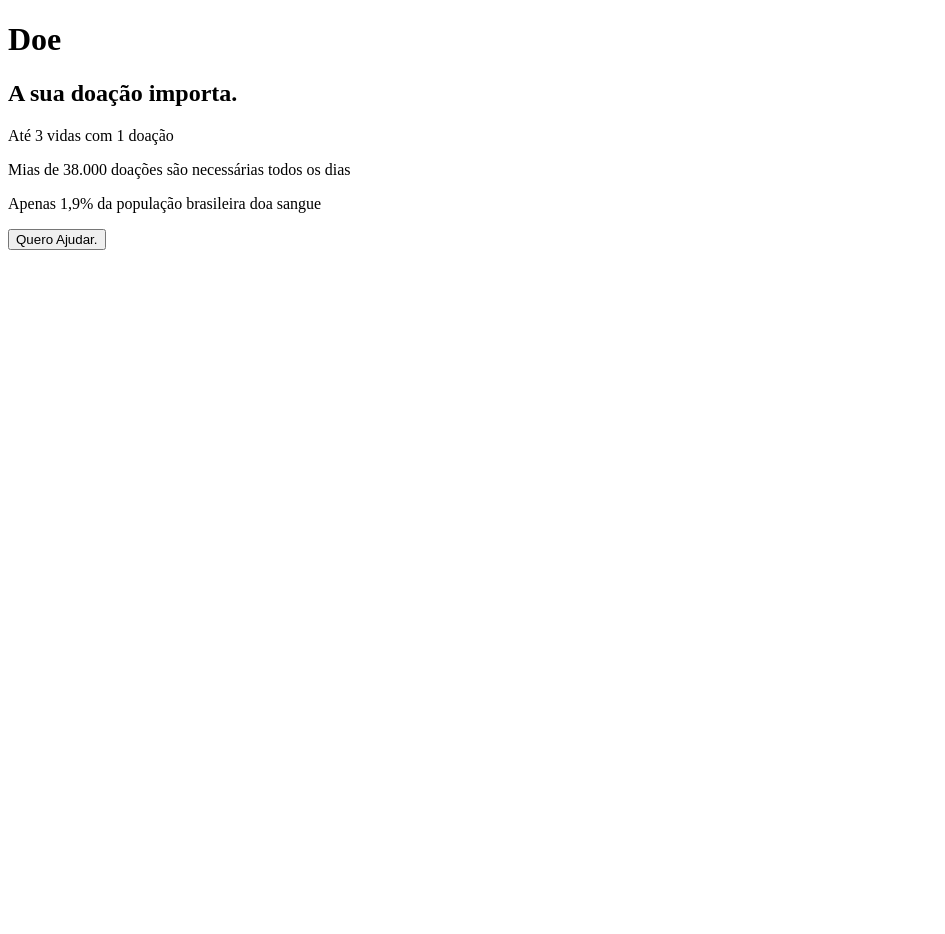
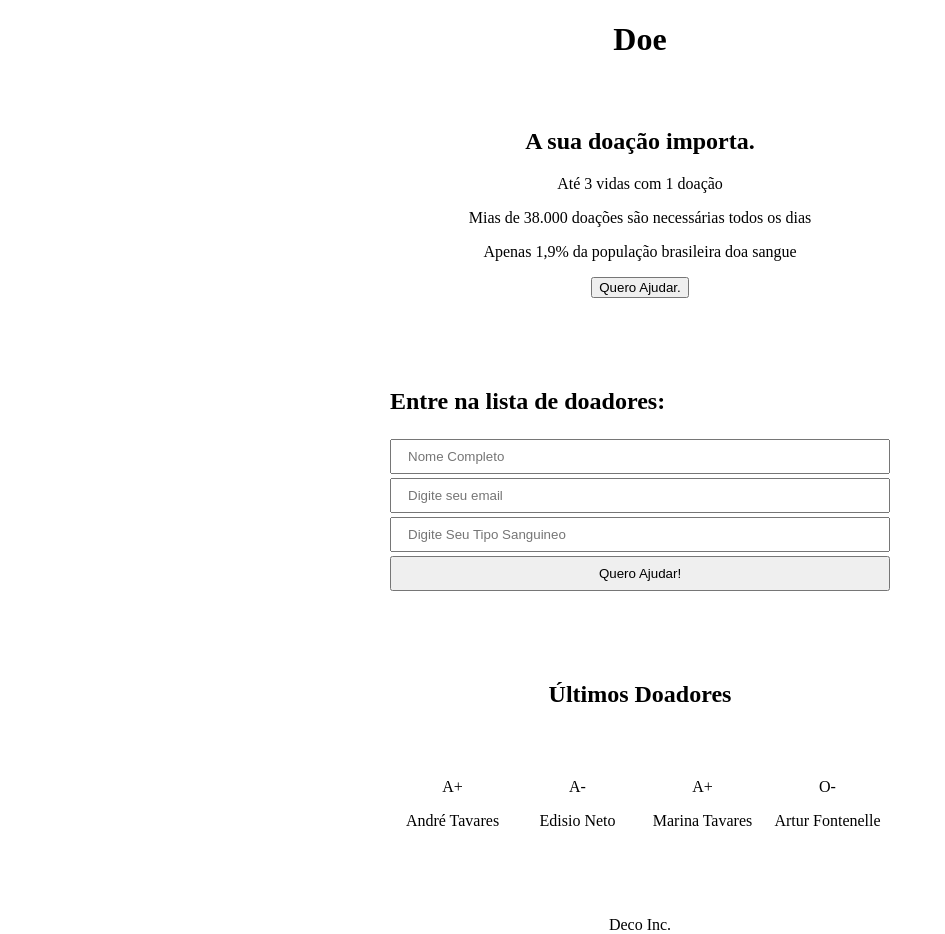
Before and after one commit to AndreVTavares/LaunchApp, a plain HTML site: page idex.html in a window 1280 px wide. Shown: the whole page, without its empty margins (0-945 px from the left). Before the commit the page ends 800 px from the top, so only its background shows below. Drawn offline with Linux system fonts and the light colour scheme.

Commit message:
adição do arquivo css

```diff
--- a/idex.html
+++ b/idex.html
@@ -3,6 +3,8 @@
 
 <head>
     <title>Doe Sangue! Doe Vida!</title>
+
+    <link rel="stylesheet" href="/style.css">
 </head>
 
 <body>
@@ -16,9 +18,47 @@
         <button>Quero Ajudar.</button>
 
     </header>
-    <section></section>
-    <main></main>
-    <footer></footer>
+
+    <section class="form">
+        <h2>Entre na lista de doadores:</h2>
+        <form action="/">
+            <input type="text" name="name" placeholder="Nome Completo">
+
+            <input type="text" name="email" placeholder="Digite seu email">
+
+            <input type="text" name="blood" placeholder="Digite Seu Tipo Sanguineo">
+
+            <button>Quero Ajudar!</button>
+        </form>
+    </section>
+
+    <main>
+        <h2>Últimos Doadores</h2>
+
+        <section class="donors">
+            <div class="donor">
+                <div class="blood">A+</div>
+                <p>André Tavares</p>
+            </div>
+
+            <div class="donor">
+                <div class="blood">A-</div>
+                <p>Edisio Neto</p>
+            </div>
+
+            <div class="donor">
+                <div class="blood">A+</div>
+                <p>Marina Tavares</p>
+            </div>
+
+            <div class="donor">
+                <div class="blood">O-</div>
+                <p>Artur Fontenelle</p>
+            </div>
+        </section>
+    </main>
+
+    <footer>Deco Inc.</footer>
 </body>
 
 
--- /dev/null
+++ b/style.css
@@ -0,0 +1,50 @@
+html, body {
+    margin:0;
+}
+
+body {
+    display:flex;
+    flex-direction: column;
+
+    height: 100vh;
+}
+
+footer {
+    margin-top: auto;
+    margin-bottom: 5px;
+}
+
+header, main, footer {
+    text-align: center;
+}
+
+header, .form, main {
+    margin: 0 auto 70px;
+
+    width: 90%;
+    max-width: 500px;
+}
+
+main .donors {
+    display: grid;
+    grid-template-columns: 1fr 1fr 1fr 1fr;
+}
+
+section .form {
+    display: grid;
+    grid-template-columns: 1fr 1fr;
+}
+
+form input, form button {
+    width: 100%;
+    box-sizing: border-box;
+    margin-top: 4px;
+
+    padding: 8px 16px 8px 16px;
+}
+
+
+
+header h1, main h2 {
+    margin-bottom: 70px;
+}
```
